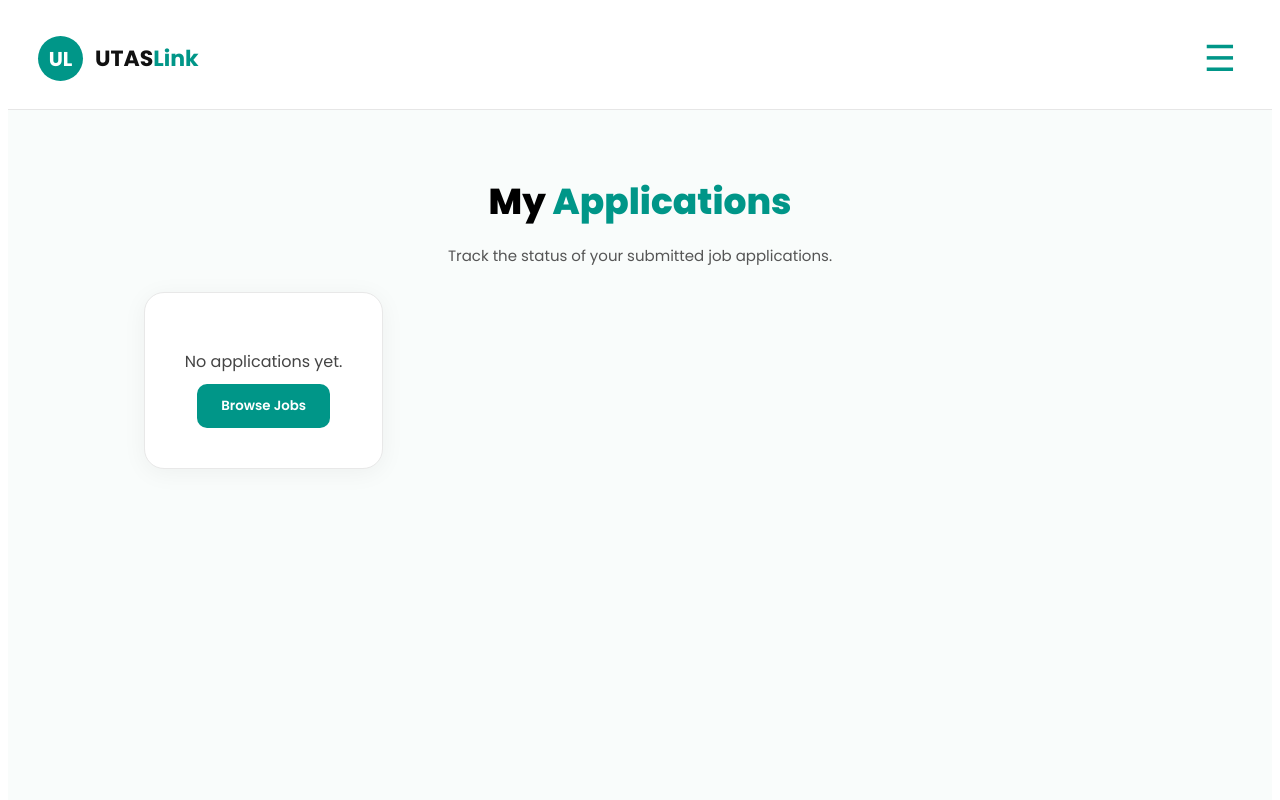
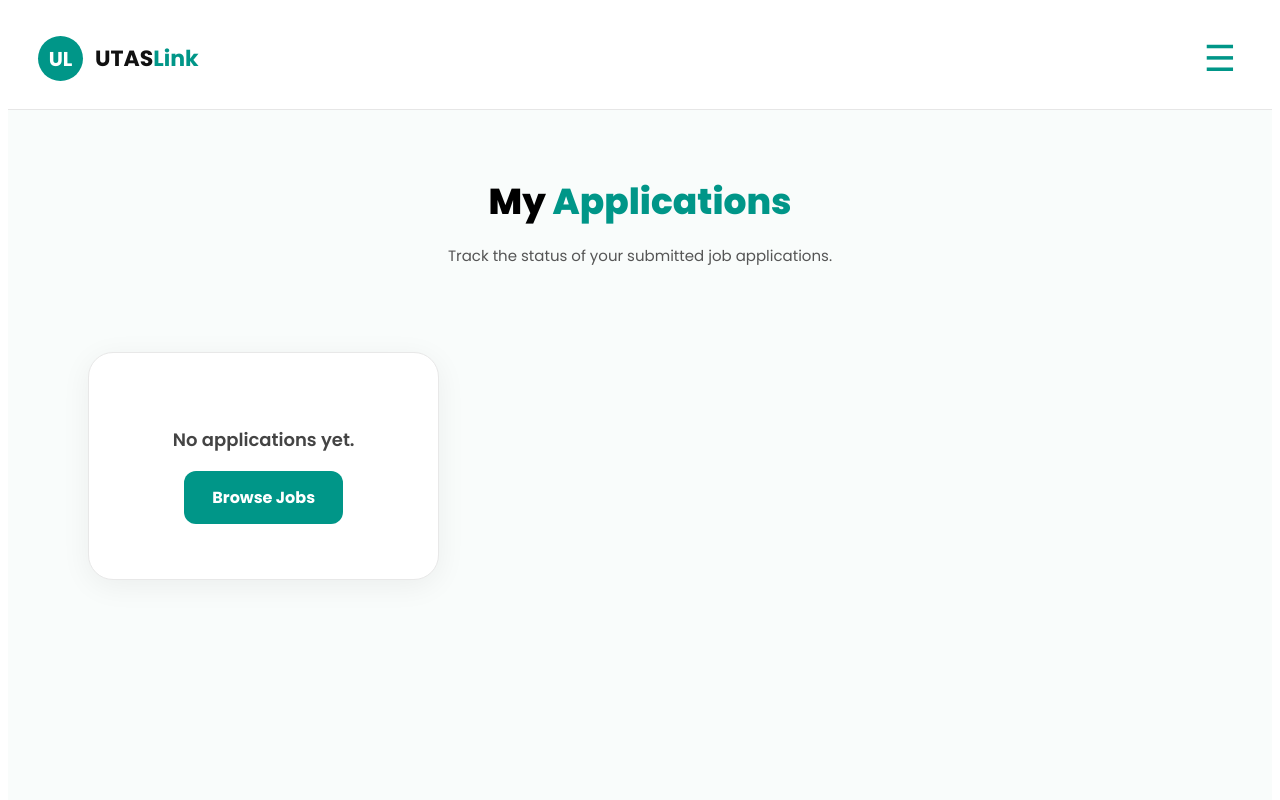
Before and after one commit to Aisha-Ahmed-Al-Mashikhi/utas-link-project, a React (Create React App) app in the folder client/: page /student-applications in a window 1280 px wide. Shown: the top 800 px of the page. Built offline with nearby package versions, Linux system fonts and the light colour scheme.

Commit message:
Update StudentApplications.css

```diff
--- a/client/src/Styles/StudentApplications.css
+++ b/client/src/Styles/StudentApplications.css
@@ -144,31 +144,40 @@
 /* -------------------- EMPTY STATE -------------------- */
 .empty-state {
   background: #fff;
-  padding: 40px;
-  border-radius: 20px;
+  padding: 55px 40px;
+  border-radius: 25px;
   text-align: center;
-  box-shadow: 0 4px 25px rgba(0,0,0,0.05);
+  box-shadow: 0 6px 30px rgba(0, 0, 0, 0.06);
   border: 1px solid #e8e8e8;
-  max-width: 420px;
-  margin: auto;
+
+  /* الحجم الجديد */
+  max-width: 550px;
+  width: 100%;
+
+  /* الوســط */
+  margin: 60px auto;
 }
 
 .empty-state p {
   color: #444;
-  margin-bottom: 10px;
+  margin-bottom: 18px;
+  font-size: 18px;
+  font-weight: 600;
 }
 
 .findjob-btn {
   background: #009688;
   color: white;
-  padding: 12px 24px;
-  border-radius: 10px;
+  padding: 14px 28px;
+  border-radius: 12px;
   border: none;
-  font-weight: 600;
+  font-weight: 700;
+  font-size: 16px;
+  cursor: pointer;
+  transition: 0.25s;
 }
-.findjob-btn:hover {
-  background: #007c6c;
-}
+
+
 /* ===========================
    Pagination — Styled Buttons
    =========================== */
```
